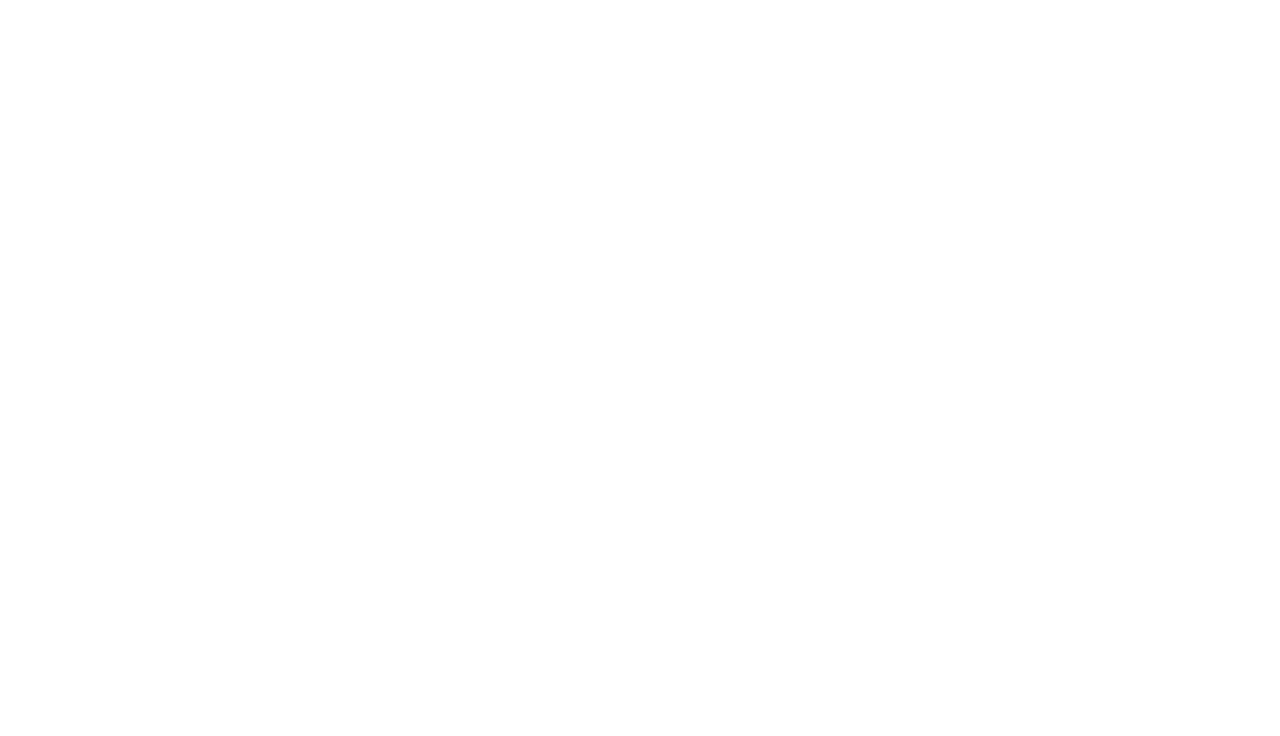
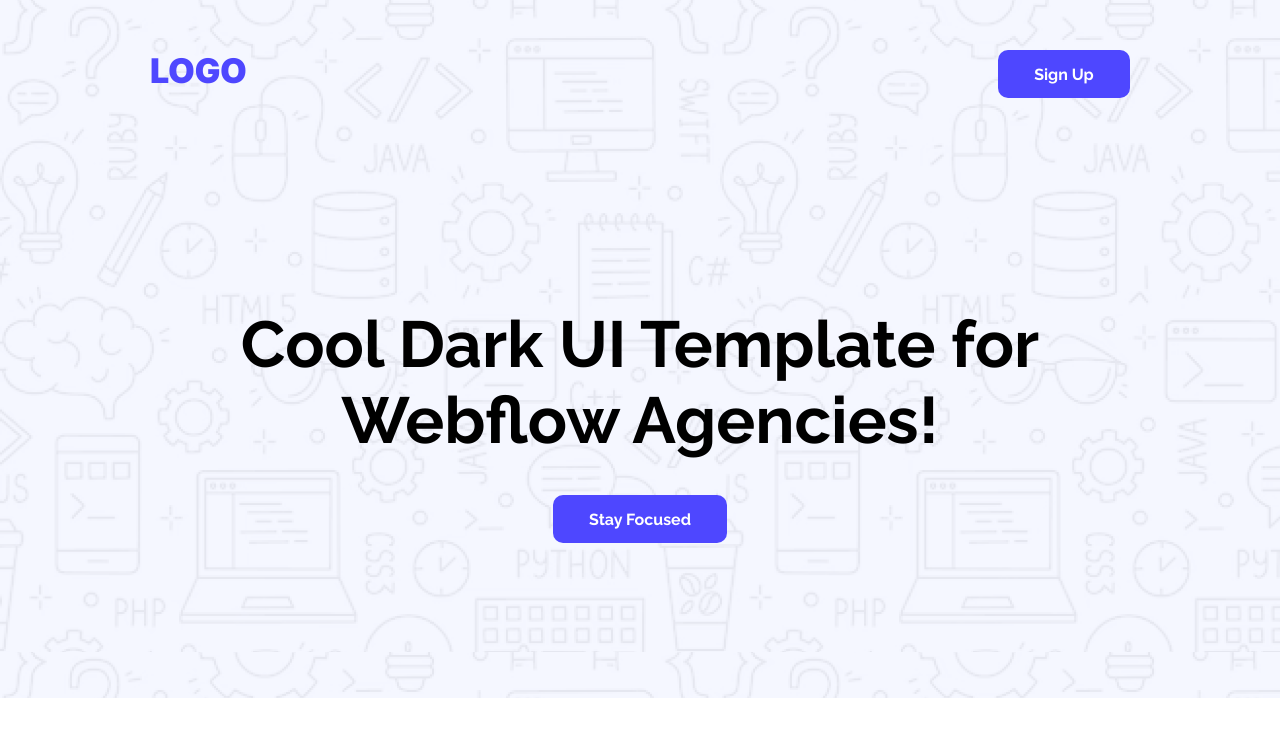
Before and after one commit to Samioul51/B12A01_landing_launchpad, a plain HTML site: page index.html in a window 1280 px wide. Drawn offline with Linux system fonts and the light colour scheme.

Commit message:
Navbar and Banner Section completed

```diff
--- a/index.html
+++ b/index.html
@@ -4,9 +4,28 @@
     <meta charset="UTF-8">
     <meta name="viewport" content="width=device-width, initial-scale=1.0">
     <title>Landing Launchpad</title>
+    <link rel="preconnect" href="https://fonts.googleapis.com">
+    <link rel="preconnect" href="https://fonts.gstatic.com" crossorigin>
+    <link href="https://fonts.googleapis.com/css2?family=Inter:ital,opsz,wght@0,14..32,100..900;1,14..32,100..900&family=Raleway:ital,wght@0,100..900;1,100..900&display=swap" rel="stylesheet">
     <link rel="stylesheet" href="style.css">
 </head>
-<body>
+<body class="raleway">
+
+    <header>
+        <!--Navbar Section-->
+        <nav>
+            <p class="name inter">LOGO</p>
+            <button class="btn-primary sign-up raleway">Sign Up</button>
+        </nav>
+        <!--Banner Section-->
+        <section class="container">
+            <p class="message">Cool Dark UI Template for<br>Webflow Agencies!</p>
+            <button class="btn-primary focused raleway">Stay Focused</button>
+        </section>
+    </header>
+    <main></main>
+
+    <footer></footer>
 
 </body>
 </html>
--- a/style.css
+++ b/style.css
@@ -0,0 +1,71 @@
+*{
+    margin:0;
+    padding:0;
+}
+
+/*Shared Styles*/
+
+.raleway {
+  font-family: "Raleway", sans-serif;
+  font-optical-sizing: auto;
+  font-style: normal;
+}
+
+.inter {
+  font-family: "Inter", sans-serif;
+  font-optical-sizing: auto;
+  font-style: normal;
+}
+
+.btn-primary{
+    background-color: #4E47FF;
+    color:#ffffff;
+    font-weight: bold;
+    font-size: 16px;
+    border:none;
+    border-radius: 10px;
+}
+
+/*Navbar and Banner Section*/
+
+header{
+    background-image: url(/B12A01-landing-launchpad-main/Assets/Hero-bg.png);
+    height: 698px;
+    margin-bottom: 116px;
+}
+
+nav{
+    display: flex;
+    justify-content: space-between;
+    padding:50px 150px;
+    margin-bottom:158px;
+}
+
+.name{
+    font-size: 34px;
+    font-weight: 900;
+    color: #4E47FF;
+}
+
+.sign-up{
+    width:132px;
+    height:48px;
+}
+
+.container{
+    display:flex;
+    flex-direction: column;
+    align-items: center;
+}
+
+.container .message{
+    font-size: 65px;
+    font-weight: bold;
+    text-align: center;
+    margin-bottom: 37px;
+}
+
+.focused{
+    width:174px;
+    height: 48px;
+}
```
